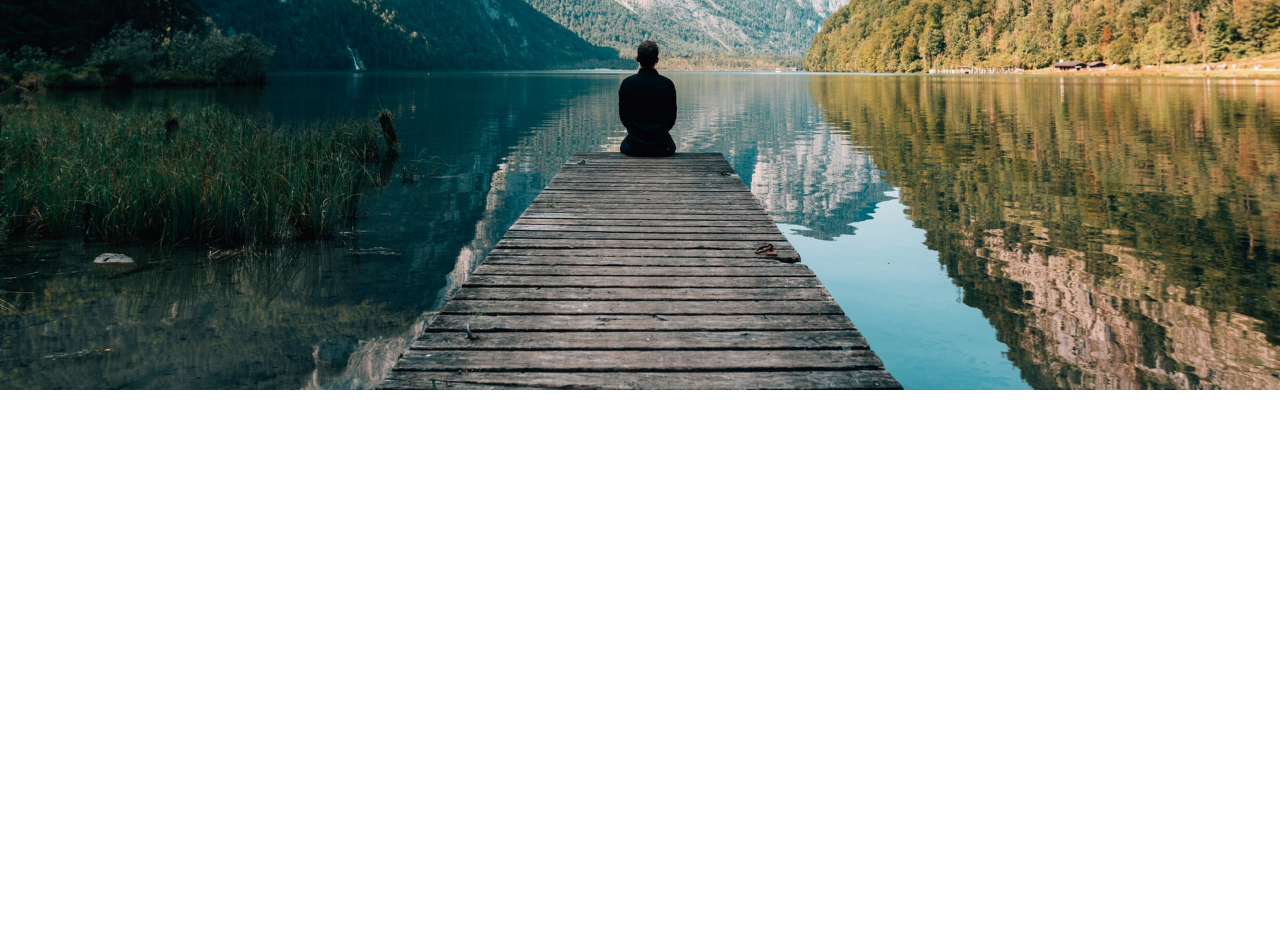
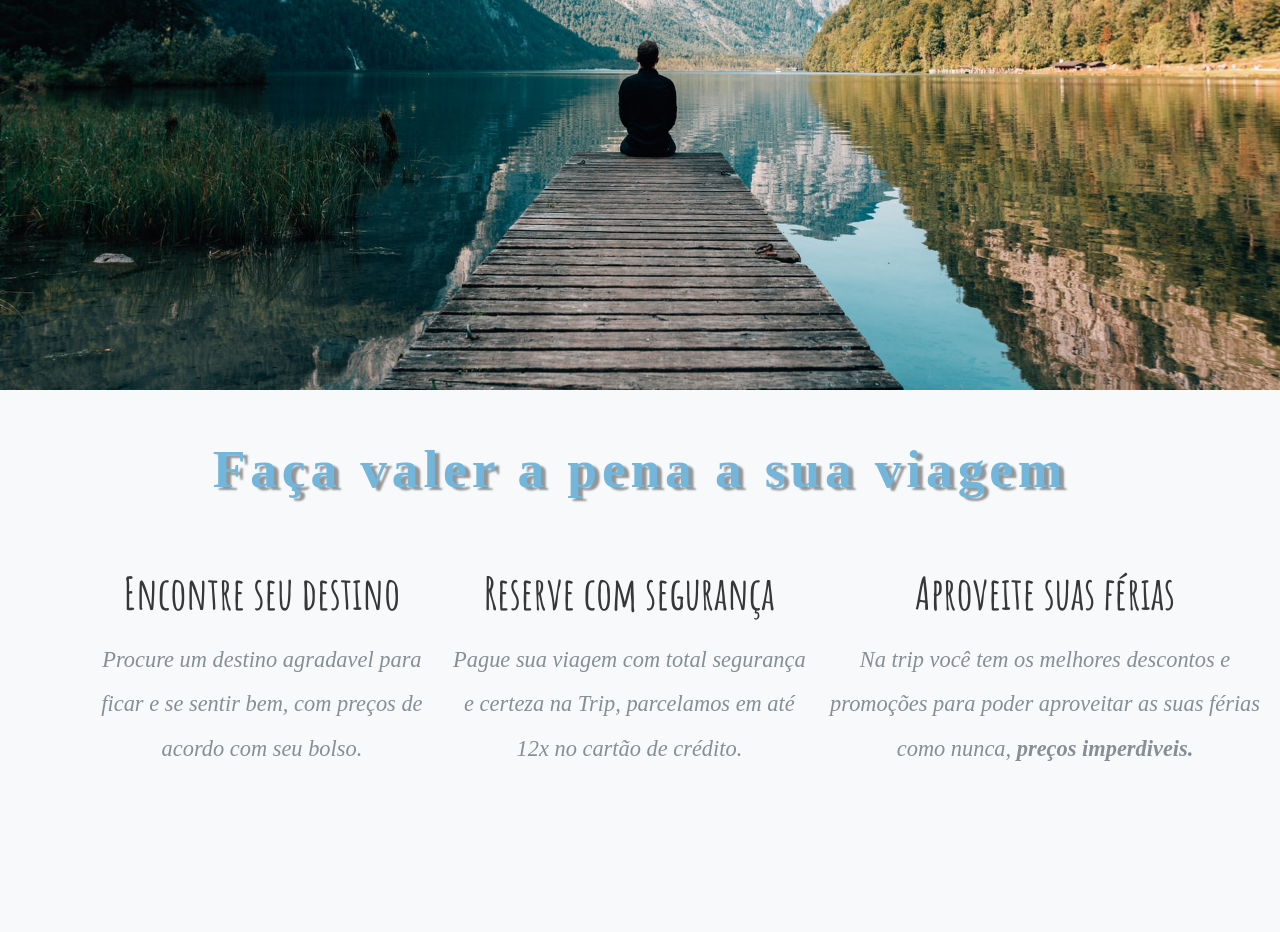
Before and after one commit to jonas8623/trip, a plain HTML site: page index.html in a window 1280 px wide. Shown: the part 410-1342 px from the top of the page. Before the commit the page ends 800 px from the top, so only its background shows below. Drawn offline with Linux system fonts and the light colour scheme; a web font is replaced by a local one.

Commit message:
metade do main

```diff
--- a/index.html
+++ b/index.html
@@ -22,6 +22,23 @@
                 <p>Viaje sem moderação</p>
             </div>
         </header>
+        <main class="conteudo-principal">
+            <h1 id="segundo-titulo">Faça valer a pena a sua viagem</h1>
+            <div class="sobre">
+                <div class="destino">
+                    <h2>Encontre seu destino</h2>
+                    <p>Procure um destino agradavel para ficar e se sentir bem, com preços de acordo com seu bolso.</p>
+                </div>
+                <div class="seguranca">
+                    <h2>Reserve com segurança</h2>
+                    <p>Pague sua viagem com total segurança e certeza na Trip, parcelamos em até 12x no cartão de crédito.</p>
+                </div>
+                <div class="vacation">
+                    <h2>Aproveite suas férias</h2>
+                    <p>Na trip você tem os melhores descontos e promoções para poder aproveitar as suas férias como nunca, <strong>preços imperdiveis.</strong></p>
+                </div>
+            </div>
+        </main>
     </div>
 </body>
 </html>
--- a/style.css
+++ b/style.css
@@ -31,19 +31,19 @@ header{
 .title{
     position: absolute;
     top: 23%;
-    left: 15%;
+    left: 12%;
 }
 .title h1{
     color: #ffffff;
     font-size: 5rem;
     font-family: "Akaya Kanadaka", serif;
-    text-shadow: .4rem .5rem 2px rgba(0,0,0,.4);
+    text-shadow: .4rem .5rem 2px rgba(0,0,0,.5);
     font-weight: normal;
     letter-spacing: .5rem;
     margin-bottom: .4rem;
 }
 .title p{
-    font-family: "Trade Winds";
+    font-family: "Trade Winds",serif;
     font-size: 1.5rem;
     color: rgba(0,0,0,.6);
     letter-spacing: .2rem;
@@ -54,3 +54,62 @@ header{
     0% {text-indent: 150px;}
     100%{opacity: 1;}
 }
+.conteudo-principal{
+    width: 100%;
+    height: 100%;
+    position: relative;
+    background-color: #f8f9fa;
+}
+#segundo-titulo {
+    font-size: 3.35rem;
+    font-family: "Trade Winds",serif;
+    color: rgba(114, 183, 219);
+    text-shadow: .3rem .2rem 2px rgba(0,0,0,.4);
+    text-align: center;
+    letter-spacing: .3rem;
+    padding-top: 3rem;
+    margin-bottom: 3rem;
+}
+.sobre{
+    width: 100%;
+    height: 48vh;
+   /* background-color: green;*/
+    position: relative;
+    display: flex;
+    justify-content: space-between;
+    line-height: 2;
+    text-align: center;
+}
+.conteudo-principal h2{
+    font-size: 2.8rem;
+    font-family: "Amatic SC";
+    font-weight: 800;
+    color: rgba(0,0,0,.78);
+}
+.destino{
+    padding-right: .8rem;
+    padding-left: 6rem;
+}
+.destino p{
+    font-size: 1.4rem;
+    font-style: oblique;
+    color: #868e96;
+}
+.seguranca{
+    padding-right: .7rem;
+    padding-left: .6rem;
+}
+.seguranca p{
+    font-size: 1.4rem;
+    font-style: oblique;
+    color: #868e96;
+}
+.vacation{
+    padding-right: 1.2rem;
+    padding-left: .6rem;
+}
+.vacation p{
+    font-size: 1.4rem;
+    font-style: oblique;
+    color: #868e96;
+}
```
